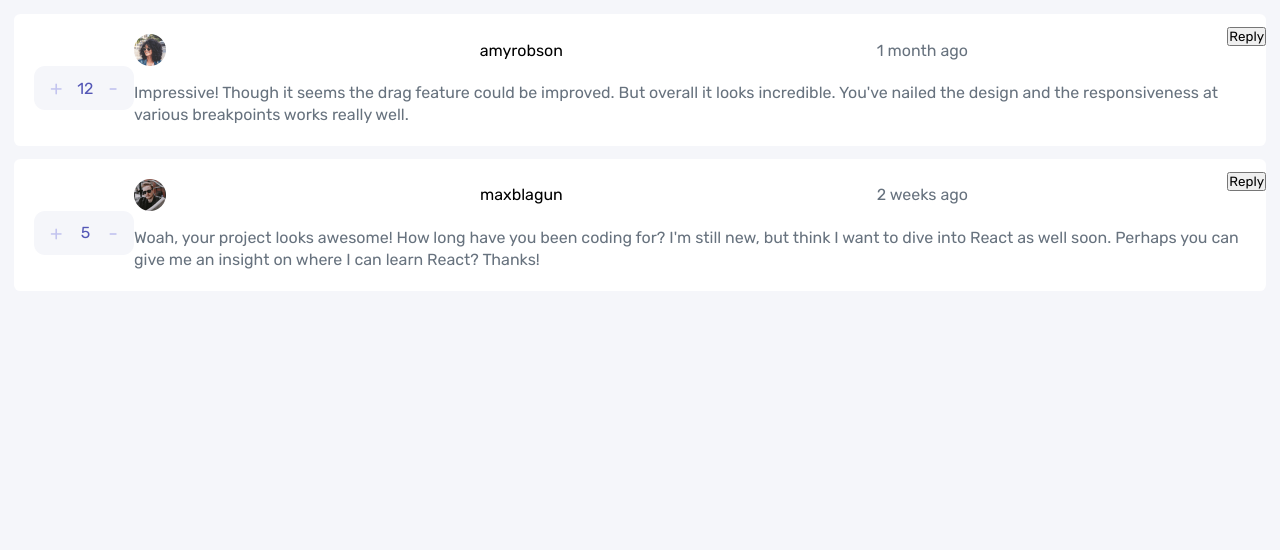
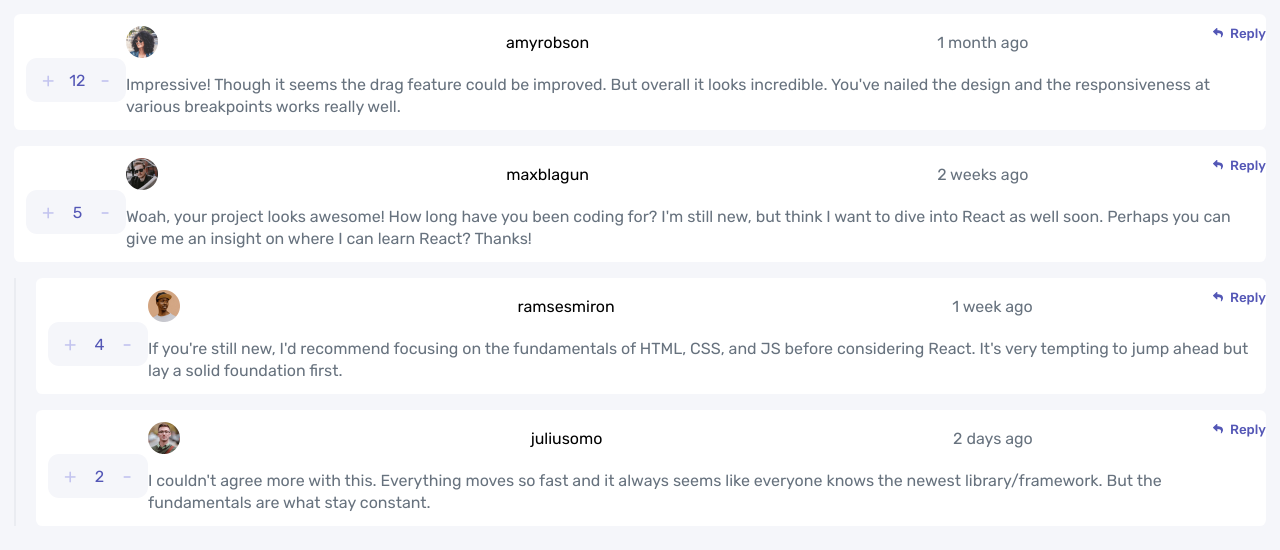
Before and after one commit to JakubCukrowski/comments-frontend-mentor, a website built with webpack: page index.html in a window 1280 px wide. Built offline with nearby package versions, Linux system fonts and the light colour scheme.

Commit message:
Replies added

```diff
--- /dev/null
+++ b/src/components/CreateReply.ts
@@ -0,0 +1,3 @@
+export const createReply = () => {
+
+}
--- a/src/components/ElementsCreators.ts
+++ b/src/components/ElementsCreators.ts
@@ -17,10 +17,10 @@ export const createDivElement = (toAppend: Array<HTMLElement>, classList: string
     return newDiv
 }
 
-export const createImgElement = (image: string) => {
+export const createImgElement = (image: string, source: string, alt: string, altName: string) => {
     const newImgElement: HTMLImageElement = document.createElement("img")
-    newImgElement.setAttribute("src", image)
-    newImgElement.setAttribute("alt", "avatar")
+    newImgElement.setAttribute(source, image)
+    newImgElement.setAttribute(alt, altName)
     return newImgElement
 }
 
--- /dev/null
+++ b/src/components/RenderComments.ts
@@ -0,0 +1,69 @@
+import {
+    createSpanElement,
+    createButtonElement,
+    createDivElement,
+    createImgElement
+} from "./ElementsCreators"
+
+export const renderComments = (
+    image: string,
+    username: string,
+    date: string,
+    content: string,
+    upvotes: number,
+    reply: string,
+    id: number
+    ) => {
+    const newLiElement: HTMLLIElement = document.createElement("li")
+    newLiElement.id = `comment-${id}`
+
+    //top section of the comment
+    const avatar: HTMLImageElement = createImgElement(image, "src", "alt", "avatar")
+    const name: HTMLSpanElement = createSpanElement(username, "nick")
+    const createdAt: HTMLSpanElement = createSpanElement(date, "created-at")
+
+    const userInfoDiv: HTMLDivElement = createDivElement([avatar, name, createdAt], "user-info")
+
+    //content of the comment
+    const newPelement: HTMLParagraphElement = document.createElement("p")
+    newPelement.innerText = content
+
+    //content with user info
+    const commentContentDiv: HTMLDivElement = createDivElement([userInfoDiv, newPelement], "content")
+
+    //bottom section - buttons
+    let number: number;
+    number = upvotes
+
+    const upvoteBtn: HTMLButtonElement = createButtonElement("+")
+    const downvoteBtn: HTMLButtonElement = createButtonElement("-")
+    const votesSpan: HTMLSpanElement = createSpanElement(number)
+    upvoteBtn.addEventListener("click", () => {
+        if (number === upvotes) {
+            number++
+            votesSpan.innerText = `${number}`
+        }
+    })
+
+    downvoteBtn.addEventListener("click", () => {
+
+        if (number > upvotes) {
+            number--
+            votesSpan.innerText = `${number}`
+        }
+    })
+
+    const upvotesDiv: HTMLDivElement = createDivElement([upvoteBtn, votesSpan, downvoteBtn], "votes")
+
+    const replyImage: HTMLImageElement = createImgElement("./images/icon-reply.svg", "src", "alt", "arrow")
+    const replyBtn: HTMLButtonElement = createButtonElement(reply, "reply-button")
+    replyBtn.append(replyImage)
+
+    const buttonsContaier = createDivElement([upvotesDiv, replyBtn], "buttons-container")
+
+    const commentWrapperDiv: HTMLDivElement = createDivElement([commentContentDiv, buttonsContaier], "comment-wrapper")
+
+    newLiElement.append(commentWrapperDiv)
+    return newLiElement
+
+}
--- /dev/null
+++ b/src/components/RenderReplies.ts
@@ -0,0 +1,69 @@
+import {
+    createImgElement,
+    createButtonElement,
+    createDivElement,
+    createSpanElement
+} from "./ElementsCreators"
+
+export const renderReplies = (
+    image: string,
+    username: string,
+    date: string,
+    content: string,
+    upvotes: number,
+    reply: string,
+    id: number
+    ) => {
+
+    //top section of the reply
+    const avatar: HTMLImageElement = createImgElement(image, "src", "alt", "avatar")
+    const name: HTMLSpanElement = createSpanElement(username, "nick")
+    const createdAt: HTMLSpanElement = createSpanElement(date, "created-at")
+
+    const userInfoDiv: HTMLDivElement = createDivElement([avatar, name, createdAt], "user-info")
+
+    //content of the comment
+    const newPelement: HTMLParagraphElement = document.createElement("p")
+    newPelement.innerText = content
+
+    //content with user info
+    const commentContentDiv: HTMLDivElement = createDivElement([userInfoDiv, newPelement], "content")
+
+    //bottom section - buttons
+    let number: number;
+    number = upvotes
+
+    const upvoteBtn: HTMLButtonElement = createButtonElement("+")
+    const downvoteBtn: HTMLButtonElement = createButtonElement("-")
+    const votesSpan: HTMLSpanElement = createSpanElement(number)
+    upvoteBtn.addEventListener("click", () => {
+        if (number === upvotes) {
+            number++
+            votesSpan.innerText = `${number}`
+        }
+    })
+
+    downvoteBtn.addEventListener("click", () => {
+
+        if (number > upvotes) {
+            number--
+            votesSpan.innerText = `${number}`
+        }
+    })
+
+    const upvotesDiv: HTMLDivElement = createDivElement([upvoteBtn, votesSpan, downvoteBtn], "votes")
+
+    const replyImage: HTMLImageElement = createImgElement("./images/icon-reply.svg", "src", "alt", "arrow")
+    const replyBtn: HTMLButtonElement = createButtonElement(reply, "reply-button")
+    replyBtn.append(replyImage)
+
+    const buttonsContaier = createDivElement([upvotesDiv, replyBtn], "buttons-container")
+
+    const commentWrapperDiv: HTMLDivElement = createDivElement([commentContentDiv, buttonsContaier], "comment-wrapper")
+
+    const replyLi: HTMLLIElement = document.createElement("li")
+    replyLi.append(commentWrapperDiv)
+    replyLi.id = `reply-${id}`
+
+    return replyLi
+}
--- a/src/index.ts
+++ b/src/index.ts
@@ -1,57 +1,39 @@
 import "./styles/main.scss"
-import {
-    createSpanElement,
-    createButtonElement,
-    createDivElement,
-    createImgElement
-} from "./components/ElementsCreators"
+
 import {loggedUser, comments} from "./components/Comments"
+import {renderComments} from "./components/RenderComments"
+import {renderReplies} from "./components/RenderReplies"
 
-const commentsContainer: HTMLElement = document.querySelector(".comments")
-
-const renderComments = (
-    image: string,
-    username: string,
-    date: string,
-    content: string,
-    upvotes: number,
-    reply: string
-    ) => {
-    const newLiElement: HTMLLIElement = document.createElement("li")
-
-    //top section of the comment
-    const newImage: HTMLImageElement = createImgElement(image)
-    const name: HTMLSpanElement = createSpanElement(username, "nick")
-    const createdAt: HTMLSpanElement = createSpanElement(date, "created-at")
-
-    const userInfoDiv: HTMLDivElement = createDivElement([newImage, name, createdAt], "user-info")
-
-    //content of the comment
-    const newPelement: HTMLParagraphElement = document.createElement("p")
-    newPelement.innerText = content
-
-    //content with user info
-    const commentContentDiv: HTMLDivElement = createDivElement([userInfoDiv, newPelement], "content")
-
-    //bottom section - buttons
-    const upvoteBtn: HTMLButtonElement = createButtonElement("+")
-    const downvoteBtn: HTMLButtonElement = createButtonElement("-")
-    const votesSpan: HTMLSpanElement = createSpanElement(upvotes)
-    const upvotesDiv: HTMLDivElement = createDivElement([upvoteBtn, votesSpan, downvoteBtn], "votes")
-
-    const replyBtn: HTMLButtonElement = createButtonElement(reply, "reply-button")
-    replyBtn.addEventListener("click", (e: Event) => {
-        newLiElement.append(document.createElement("div"))
-
-    })
-
-    const buttonsContaier = createDivElement([upvotesDiv, replyBtn], "buttons-container")
-
-    newLiElement.append(commentContentDiv, buttonsContaier)
-    commentsContainer.append(newLiElement)
-
-}
+const commentsContainer: HTMLUListElement = document.querySelector(".comments")
+export const commentElements: NodeListOf<HTMLLIElement> = document.querySelectorAll("li")
 
 comments.commentsData.forEach(comment => {
-    renderComments(comment.user.image.png, comment.user.username, comment.createdAt, comment.content, comment.score, "Reply")
+    const repliesContainer: HTMLUListElement = document.createElement("ul")
+    repliesContainer.classList.add("replies-container")
+    const renderedComments: HTMLLIElement = renderComments(
+        comment.user.image.png,
+        comment.user.username,
+        comment.createdAt,
+        comment.content,
+        comment.score,
+        "Reply",
+        comment.id)
+
+        comment.replies.forEach(reply => {
+            const renderedReplies: HTMLLIElement = renderReplies(
+                reply.user.image.png,
+                reply.user.username,
+                reply.createdAt,
+                reply.content,
+                reply.score,
+                "Reply",
+                reply.id
+            )
+            repliesContainer.append(renderedReplies)
+            renderedComments.append(repliesContainer)
+        })
+
+
+    commentsContainer.append(renderedComments)
+
 })
--- a/src/styles/_comments.scss
+++ b/src/styles/_comments.scss
@@ -1,5 +1,9 @@
 body {
     background-color: $very_light_gray;
+}
+
+button {
+    cursor: pointer;
 }
 
 .comments-section {
@@ -9,18 +13,23 @@ body {
     .container {
         padding: 14px;
 
-        .comments {
+        .comments,
+        .replies-container {
             list-style: none;
         }
     }
+
+    .replies-container {
+        padding-left: 20px;
+    }
 }
 
-li {
+.comment-wrapper {
     display: flex;
     flex-direction: column;
     background-color: $white;
-    padding: 20px;
-    margin-bottom: 0.8em;
+    padding: 12px;
+    margin-bottom: 1em;
     border-radius: 0.4em;
 
     @media screen and (min-width: 600px) {
@@ -35,7 +44,7 @@ li {
     }
 
     .user-info {
-        width: 75%;
+        width: 80%;
         display: flex;
         justify-content: space-between;
         align-items: center;
@@ -82,9 +91,27 @@ li {
 }
 
 .reply-button {
+    display: flex;
+    flex-direction: row-reverse;
+    align-items: center;
+    gap: 0.5em;
+    background-color: transparent;
+    border: none;
+    color: $moderate_blue;
+    font-weight: 500;
+
+    img {
+        width: 10px;
+        height: 10px;
+    }
+
     @media screen and (min-width: 600px) {
         position: absolute;
         right: 0;
         top: 10%;
     }
 }
+
+.replies-container {
+    border-left: 2px solid $light_gray;
+}
```
